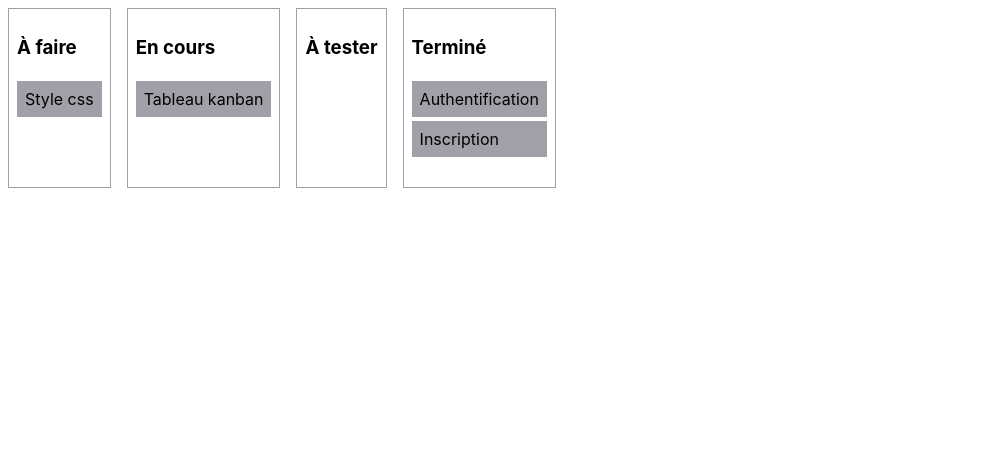
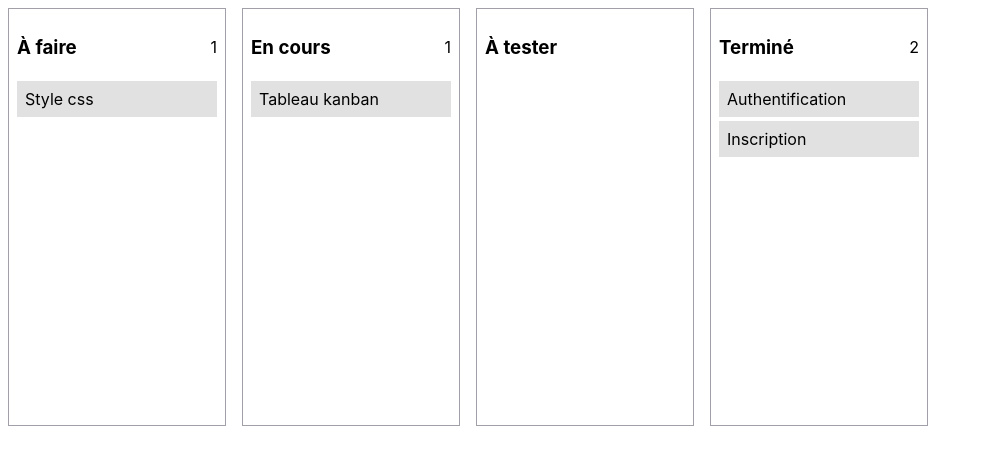
Before and after one commit to axelvrgn/angular-kanban, an Angular app: page /kanban in a window 1280 px wide. Shown: the top 464 px of the page, without its empty margins (0-983 px from the left). Built offline with nearby package versions, Linux system fonts and the light colour scheme.

Commit message:
create user story component

```diff
--- a/src/app/column/column.html
+++ b/src/app/column/column.html
@@ -1,15 +1,23 @@
 <div class="column">
-  <h3>{{ title }}</h3>
+  <div class="column-header">
+    <h3>{{ title }}</h3>
+    @if (items.length > 0) {
+    <p>{{ items.length }}</p>
+    }
+  </div>
+
   <div
     cdkDropList
     [id]="listId"
     [cdkDropListData]="items"
     [cdkDropListConnectedTo]="connectedTo"
     (cdkDropListDropped)="drop($event)"
-    class="column-list"
+    class="user-story-list"
   >
-    <div *ngFor="let item of items" cdkDrag class="column-item">
-      {{ item }}
-    </div>
+    @for (item of items; track item; let idx = $index) {
+
+    <app-user-story [item]="item" [index]="idx" cdkDrag></app-user-story>
+
+    }
   </div>
 </div>
--- a/src/app/column/column.scss
+++ b/src/app/column/column.scss
@@ -5,14 +5,15 @@
   border: 1px solid var(--gray-400);
   padding: 8px;
   height: 100%;
+  width: 200px;
 }
 
-.column-list {
+.column-header {
+  display: flex;
+  justify-content: space-between;
+  align-items: center;
+}
+
+.user-story-list {
   flex: 1;
 }
-
-.column-item {
-  padding: 8px;
-  margin: 4px 0;
-  background-color: var(--gray-400);
-}
--- a/src/app/column/column.ts
+++ b/src/app/column/column.ts
@@ -1,10 +1,11 @@
 import { CdkDrag, CdkDragDrop, CdkDropList } from '@angular/cdk/drag-drop';
 import { CommonModule } from '@angular/common';
 import { Component, Input } from '@angular/core';
+import { UserStory } from "../user-story/user-story";
 
 @Component({
   selector: 'app-column',
-  imports: [CommonModule, CdkDropList, CdkDrag],
+  imports: [CommonModule, CdkDropList, CdkDrag, UserStory],
   templateUrl: './column.html',
   styleUrl: './column.scss',
 })
--- a/src/app/table/table.scss
+++ b/src/app/table/table.scss
@@ -2,4 +2,5 @@
   display: flex;
   gap: 16px;
   align-items: stretch;
+  height: 400px;
 }
--- /dev/null
+++ b/src/app/user-story/user-story.html
@@ -0,0 +1,3 @@
+<div cdkDrag class="user-story">
+  {{ item }}
+</div>
--- /dev/null
+++ b/src/app/user-story/user-story.scss
@@ -0,0 +1,9 @@
+.user-story {
+  padding: 8px;
+  margin: 4px 0;
+  background-color: #e1e1e1;
+
+  &:hover {
+    cursor: grab;
+  }
+}
```
Also changed, not shown: src/app/user-story/user-story.ts (added, +15 -0 lines), 1 other file (tests, documents, lock files or other folders).
